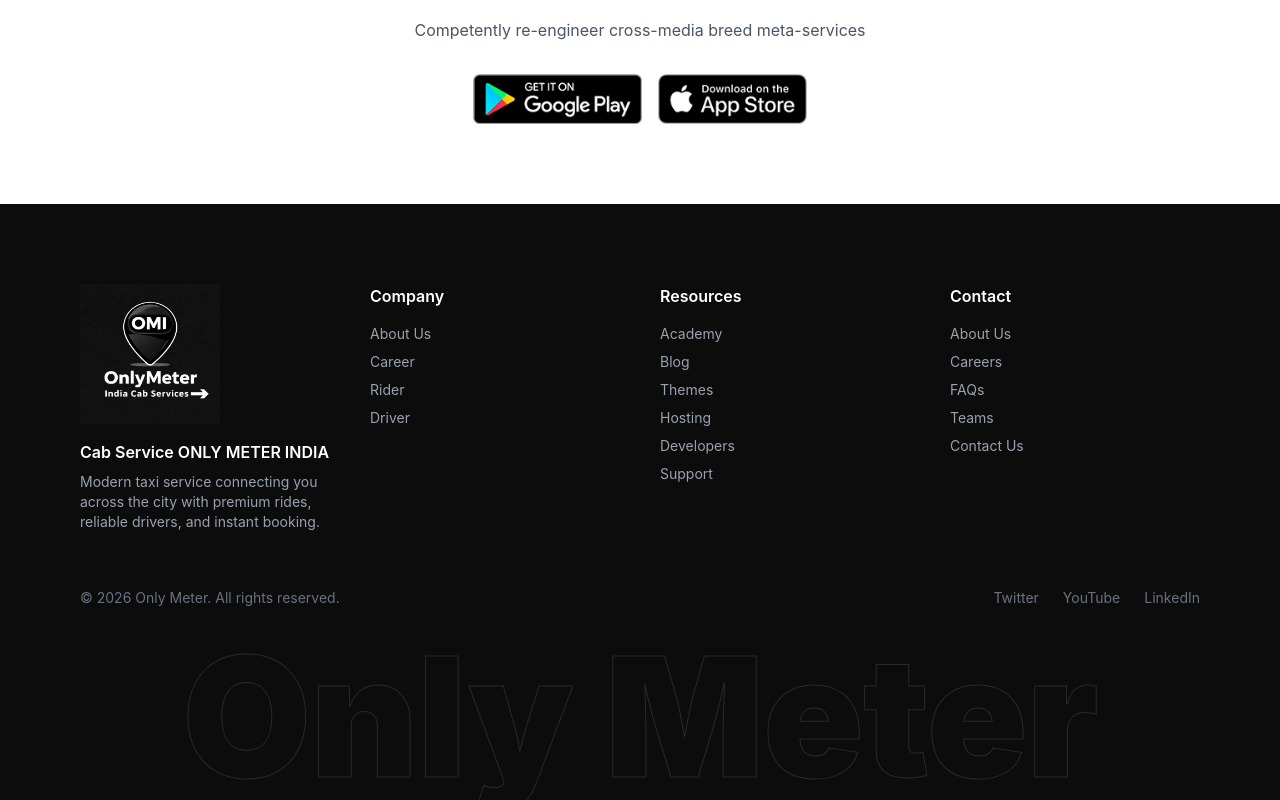
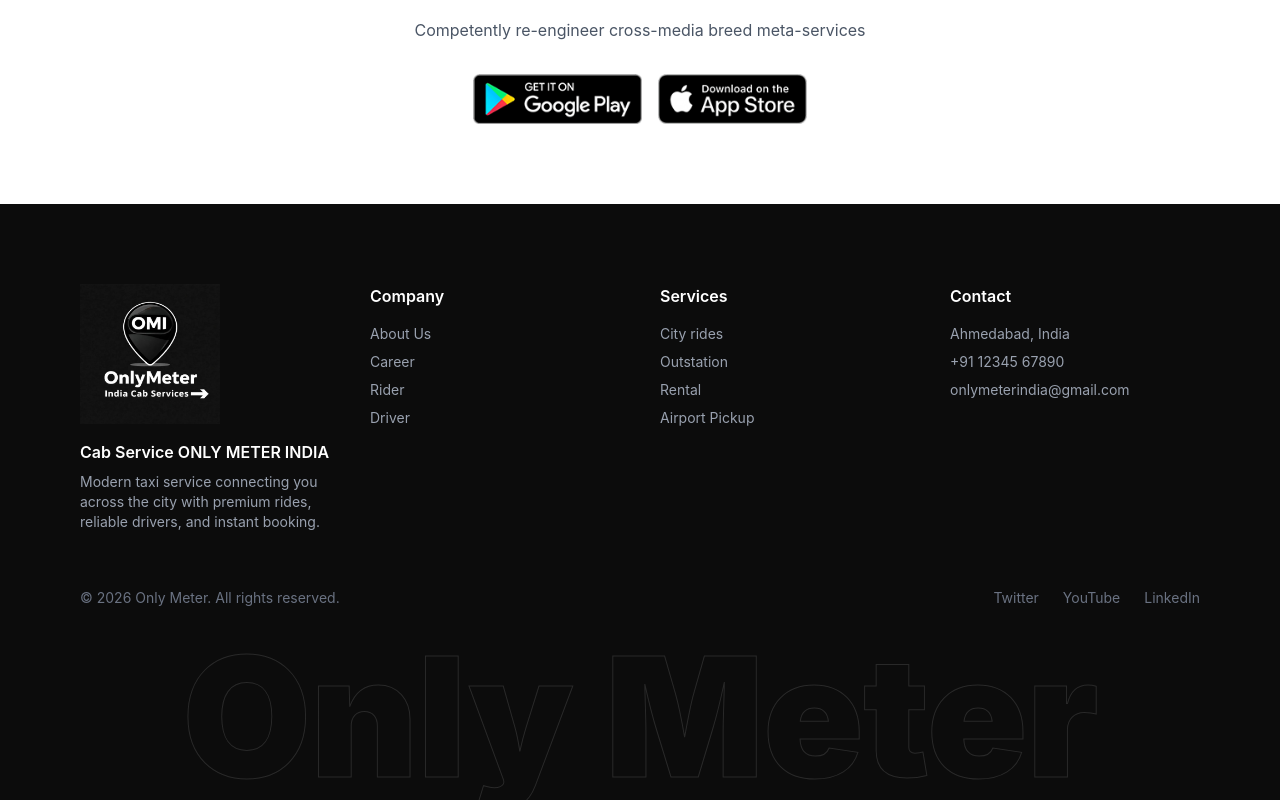
Before and after one commit to yashsoni3012/only-meter-web, a React (Vite) app: page / in a window 1280 px wide. Shown: the part 3718-4518 px from the top of the page. Built offline with nearby package versions, Linux system fonts and the light colour scheme.

Commit message:
node mailer implemented

```diff
--- a/src/components/Home.jsx
+++ b/src/components/Home.jsx
@@ -611,26 +611,20 @@
             {/* Resources */}
             <div>
               <h5 className="font-semibold mb-3 sm:mb-4 text-sm sm:text-base">
-                Resources
+                Services
               </h5>
               <ul className="space-y-2 text-xs sm:text-sm text-gray-400">
                 <li className="cursor-pointer hover:text-white transition">
-                  Academy
+                 City rides
                 </li>
                 <li className="cursor-pointer hover:text-white transition">
-                  Blog
+                  Outstation
                 </li>
                 <li className="cursor-pointer hover:text-white transition">
-                  Themes
+                  Rental
                 </li>
                 <li className="cursor-pointer hover:text-white transition">
-                  Hosting
-                </li>
-                <li className="cursor-pointer hover:text-white transition">
-                  Developers
-                </li>
-                <li className="cursor-pointer hover:text-white transition">
-                  Support
+                  Airport Pickup
                 </li>
               </ul>
             </div>
@@ -642,19 +636,13 @@
               </h5>
               <ul className="space-y-2 text-xs sm:text-sm text-gray-400">
                 <li className="cursor-pointer hover:text-white transition">
-                  About Us
+                 Ahmedabad, India
                 </li>
                 <li className="cursor-pointer hover:text-white transition">
-                  Careers
+                  +91 12345 67890
                 </li>
                 <li className="cursor-pointer hover:text-white transition">
-                  FAQs
-                </li>
-                <li className="cursor-pointer hover:text-white transition">
-                  Teams
-                </li>
-                <li className="cursor-pointer hover:text-white transition">
-                  Contact Us
+                onlymeterindia@gmail.com
                 </li>
               </ul>
             </div>
```
